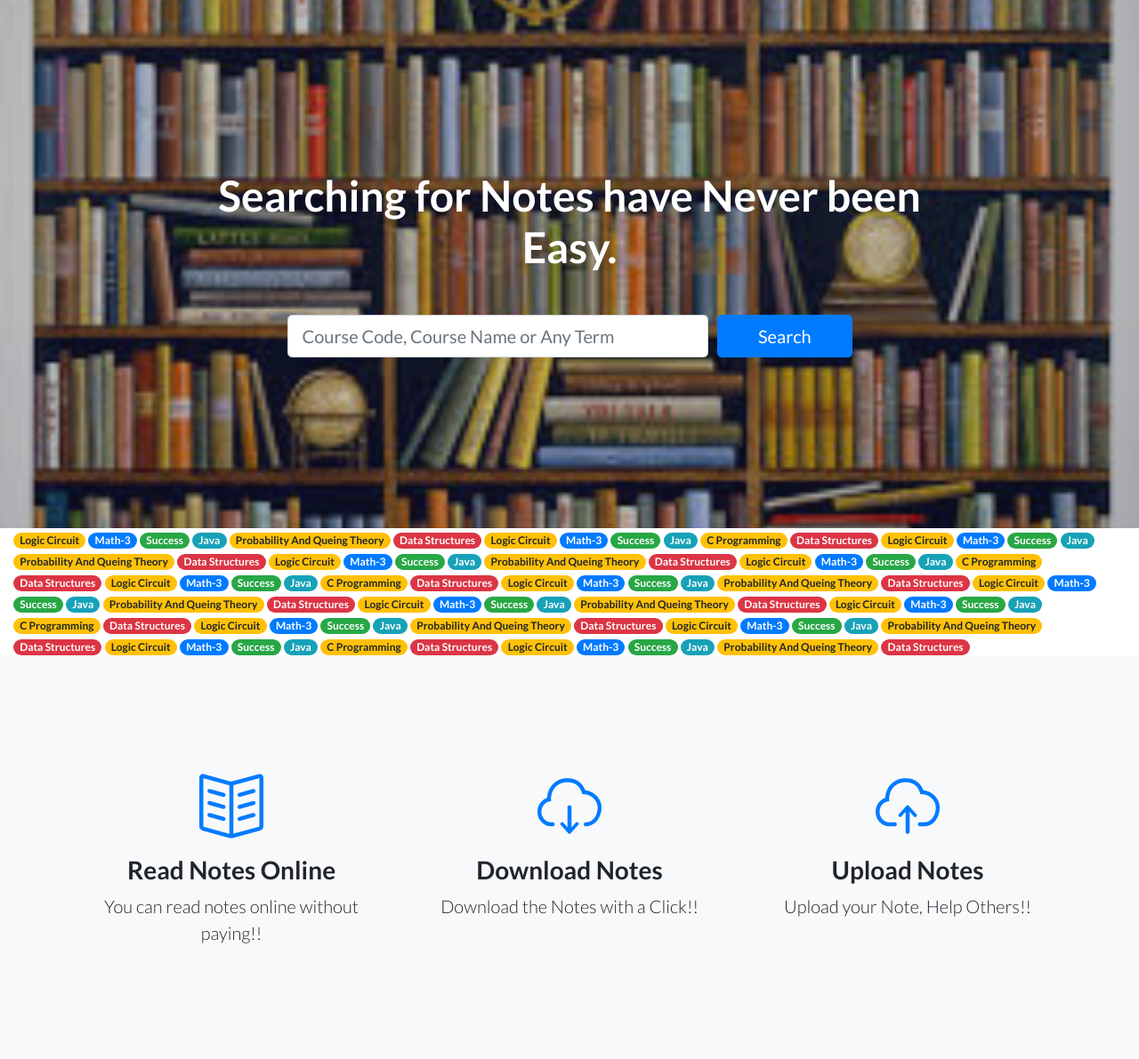
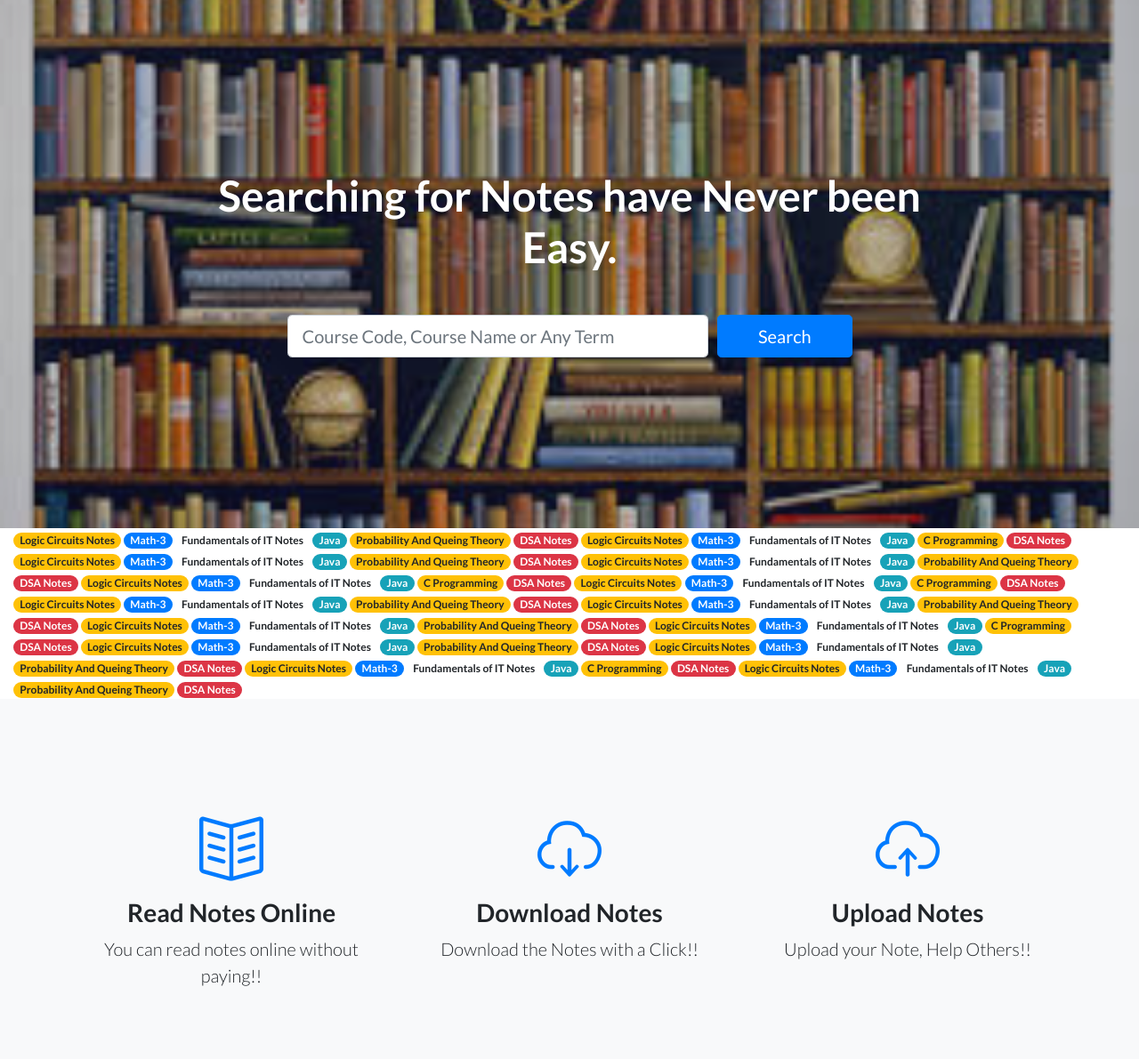
Before and after one commit to poshan0126/NCIT-Note-Finder, a Django app: page / in a window 1280 px wide. Shown: the part 57-1248 px from the top of the page at 89% size. Run offline with Django 3.2, Linux system fonts and the light colour scheme; some libraries are stand-ins or nearby versions.

Commit message:
Adds static notes for labels

```diff
--- a/notefinder/templates/home.html
+++ b/notefinder/templates/home.html
@@ -36,90 +36,90 @@
 {% block content %}
 
     <div class = "container-fluid">
-      <span class="badge badge-pill badge-warning">Logic Circuit</span>
+      <span class="badge badge-pill badge-warning">Logic Circuits Notes</span>
       <span class="badge badge-pill badge-primary">Math-3</span>
-      <span class="badge badge-pill badge-success">Success</span>
+      <span class="badge badge-pill badge-Fundamentals of IT Notes">Fundamentals of IT Notes</span>
       <span class="badge badge-pill badge-info">Java</span>
       <span class="badge badge-pill badge-warning">Probability And Queing Theory</span>
-      <span class="badge badge-pill badge-danger">Data Structures</span>
-      <span class="badge badge-pill badge-warning">Logic Circuit</span>
+      <span class="badge badge-pill badge-danger">DSA Notes</span>
+      <span class="badge badge-pill badge-warning">Logic Circuits Notes</span>
       <span class="badge badge-pill badge-primary">Math-3</span>
-      <span class="badge badge-pill badge-success">Success</span>
+      <span class="badge badge-pill badge-Fundamentals of IT Notes">Fundamentals of IT Notes</span>
       <span class="badge badge-pill badge-info">Java</span>
       <span class="badge badge-pill badge-warning">C Programming</span>
-      <span class="badge badge-pill badge-danger">Data Structures</span>
-      <span class="badge badge-pill badge-warning">Logic Circuit</span>
+      <span class="badge badge-pill badge-danger">DSA Notes</span>
+      <span class="badge badge-pill badge-warning">Logic Circuits Notes</span>
       <span class="badge badge-pill badge-primary">Math-3</span>
-      <span class="badge badge-pill badge-success">Success</span>
+      <span class="badge badge-pill badge-Fundamentals of IT Notes">Fundamentals of IT Notes</span>
       <span class="badge badge-pill badge-info">Java</span>
       <span class="badge badge-pill badge-warning">Probability And Queing Theory</span>
-      <span class="badge badge-pill badge-danger">Data Structures</span>
-      <span class="badge badge-pill badge-warning">Logic Circuit</span>
+      <span class="badge badge-pill badge-danger">DSA Notes</span>
+      <span class="badge badge-pill badge-warning">Logic Circuits Notes</span>
       <span class="badge badge-pill badge-primary">Math-3</span>
-      <span class="badge badge-pill badge-success">Success</span>
+      <span class="badge badge-pill badge-Fundamentals of IT Notes">Fundamentals of IT Notes</span>
       <span class="badge badge-pill badge-info">Java</span>
       <span class="badge badge-pill badge-warning">Probability And Queing Theory</span>
-      <span class="badge badge-pill badge-danger">Data Structures</span>
-      <span class="badge badge-pill badge-warning">Logic Circuit</span>
+      <span class="badge badge-pill badge-danger">DSA Notes</span>
+      <span class="badge badge-pill badge-warning">Logic Circuits Notes</span>
       <span class="badge badge-pill badge-primary">Math-3</span>
-      <span class="badge badge-pill badge-success">Success</span>
+      <span class="badge badge-pill badge-Fundamentals of IT Notes">Fundamentals of IT Notes</span>
       <span class="badge badge-pill badge-info">Java</span>
       <span class="badge badge-pill badge-warning">C Programming</span>
-      <span class="badge badge-pill badge-danger">Data Structures</span>
-      <span class="badge badge-pill badge-warning">Logic Circuit</span>
+      <span class="badge badge-pill badge-danger">DSA Notes</span>
+      <span class="badge badge-pill badge-warning">Logic Circuits Notes</span>
       <span class="badge badge-pill badge-primary">Math-3</span>
-      <span class="badge badge-pill badge-success">Success</span>
+      <span class="badge badge-pill badge-Fundamentals of IT Notes">Fundamentals of IT Notes</span>
       <span class="badge badge-pill badge-info">Java</span>
       <span class="badge badge-pill badge-warning">C Programming</span>
-      <span class="badge badge-pill badge-danger">Data Structures</span>
-      <span class="badge badge-pill badge-warning">Logic Circuit</span>
+      <span class="badge badge-pill badge-danger">DSA Notes</span>
+      <span class="badge badge-pill badge-warning">Logic Circuits Notes</span>
       <span class="badge badge-pill badge-primary">Math-3</span>
-      <span class="badge badge-pill badge-success">Success</span>
+      <span class="badge badge-pill badge-Fundamentals of IT Notes">Fundamentals of IT Notes</span>
       <span class="badge badge-pill badge-info">Java</span>
       <span class="badge badge-pill badge-warning">Probability And Queing Theory</span>
-      <span class="badge badge-pill badge-danger">Data Structures</span>
-      <span class="badge badge-pill badge-warning">Logic Circuit</span>
+      <span class="badge badge-pill badge-danger">DSA Notes</span>
+      <span class="badge badge-pill badge-warning">Logic Circuits Notes</span>
       <span class="badge badge-pill badge-primary">Math-3</span>
-      <span class="badge badge-pill badge-success">Success</span>
+      <span class="badge badge-pill badge-Fundamentals of IT Notes">Fundamentals of IT Notes</span>
       <span class="badge badge-pill badge-info">Java</span>
       <span class="badge badge-pill badge-warning">Probability And Queing Theory</span>
-      <span class="badge badge-pill badge-danger">Data Structures</span>
-      <span class="badge badge-pill badge-warning">Logic Circuit</span>
+      <span class="badge badge-pill badge-danger">DSA Notes</span>
+      <span class="badge badge-pill badge-warning">Logic Circuits Notes</span>
       <span class="badge badge-pill badge-primary">Math-3</span>
-      <span class="badge badge-pill badge-success">Success</span>
+      <span class="badge badge-pill badge-Fundamentals of IT Notes">Fundamentals of IT Notes</span>
       <span class="badge badge-pill badge-info">Java</span>
       <span class="badge badge-pill badge-warning">Probability And Queing Theory</span>
-      <span class="badge badge-pill badge-danger">Data Structures</span>
-      <span class="badge badge-pill badge-warning">Logic Circuit</span>
+      <span class="badge badge-pill badge-danger">DSA Notes</span>
+      <span class="badge badge-pill badge-warning">Logic Circuits Notes</span>
       <span class="badge badge-pill badge-primary">Math-3</span>
-      <span class="badge badge-pill badge-success">Success</span>
+      <span class="badge badge-pill badge-Fundamentals of IT Notes">Fundamentals of IT Notes</span>
       <span class="badge badge-pill badge-info">Java</span>
       <span class="badge badge-pill badge-warning">C Programming</span>
-      <span class="badge badge-pill badge-danger">Data Structures</span>
-      <span class="badge badge-pill badge-warning">Logic Circuit</span>
+      <span class="badge badge-pill badge-danger">DSA Notes</span>
+      <span class="badge badge-pill badge-warning">Logic Circuits Notes</span>
       <span class="badge badge-pill badge-primary">Math-3</span>
-      <span class="badge badge-pill badge-success">Success</span>
+      <span class="badge badge-pill badge-Fundamentals of IT Notes">Fundamentals of IT Notes</span>
       <span class="badge badge-pill badge-info">Java</span>
       <span class="badge badge-pill badge-warning">Probability And Queing Theory</span>
-      <span class="badge badge-pill badge-danger">Data Structures</span>
-      <span class="badge badge-pill badge-warning">Logic Circuit</span>
+      <span class="badge badge-pill badge-danger">DSA Notes</span>
+      <span class="badge badge-pill badge-warning">Logic Circuits Notes</span>
       <span class="badge badge-pill badge-primary">Math-3</span>
-      <span class="badge badge-pill badge-success">Success</span>
+      <span class="badge badge-pill badge-Fundamentals of IT Notes">Fundamentals of IT Notes</span>
       <span class="badge badge-pill badge-info">Java</span>
       <span class="badge badge-pill badge-warning">Probability And Queing Theory</span>
-      <span class="badge badge-pill badge-danger">Data Structures</span>
-      <span class="badge badge-pill badge-warning">Logic Circuit</span>
+      <span class="badge badge-pill badge-danger">DSA Notes</span>
+      <span class="badge badge-pill badge-warning">Logic Circuits Notes</span>
       <span class="badge badge-pill badge-primary">Math-3</span>
-      <span class="badge badge-pill badge-success">Success</span>
+      <span class="badge badge-pill badge-Fundamentals of IT Notes">Fundamentals of IT Notes</span>
       <span class="badge badge-pill badge-info">Java</span>
       <span class="badge badge-pill badge-warning">C Programming</span>
-      <span class="badge badge-pill badge-danger">Data Structures</span>
-      <span class="badge badge-pill badge-warning">Logic Circuit</span>
+      <span class="badge badge-pill badge-danger">DSA Notes</span>
+      <span class="badge badge-pill badge-warning">Logic Circuits Notes</span>
       <span class="badge badge-pill badge-primary">Math-3</span>
-      <span class="badge badge-pill badge-success">Success</span>
+      <span class="badge badge-pill badge-Fundamentals of IT Notes">Fundamentals of IT Notes</span>
       <span class="badge badge-pill badge-info">Java</span>
       <span class="badge badge-pill badge-warning">Probability And Queing Theory</span>
-      <span class="badge badge-pill badge-danger">Data Structures</span>
+      <span class="badge badge-pill badge-danger">DSA Notes</span>
 
 
     </div>
```
